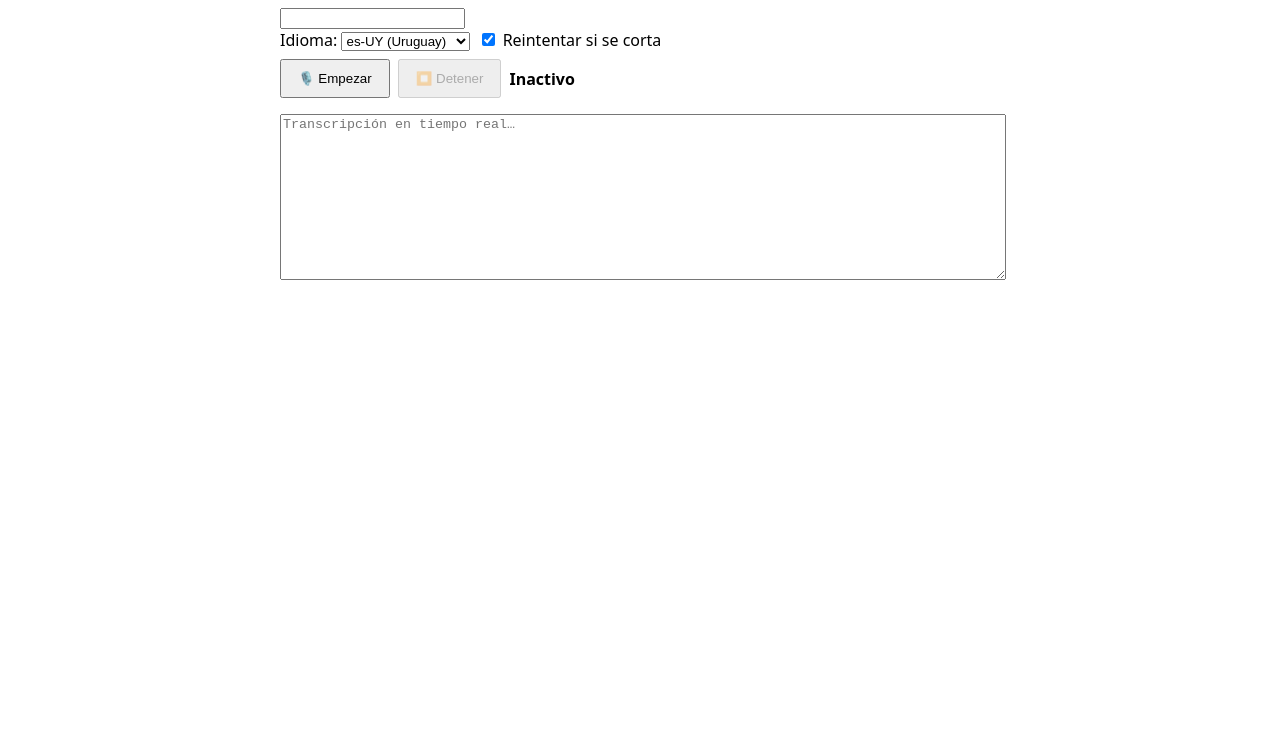
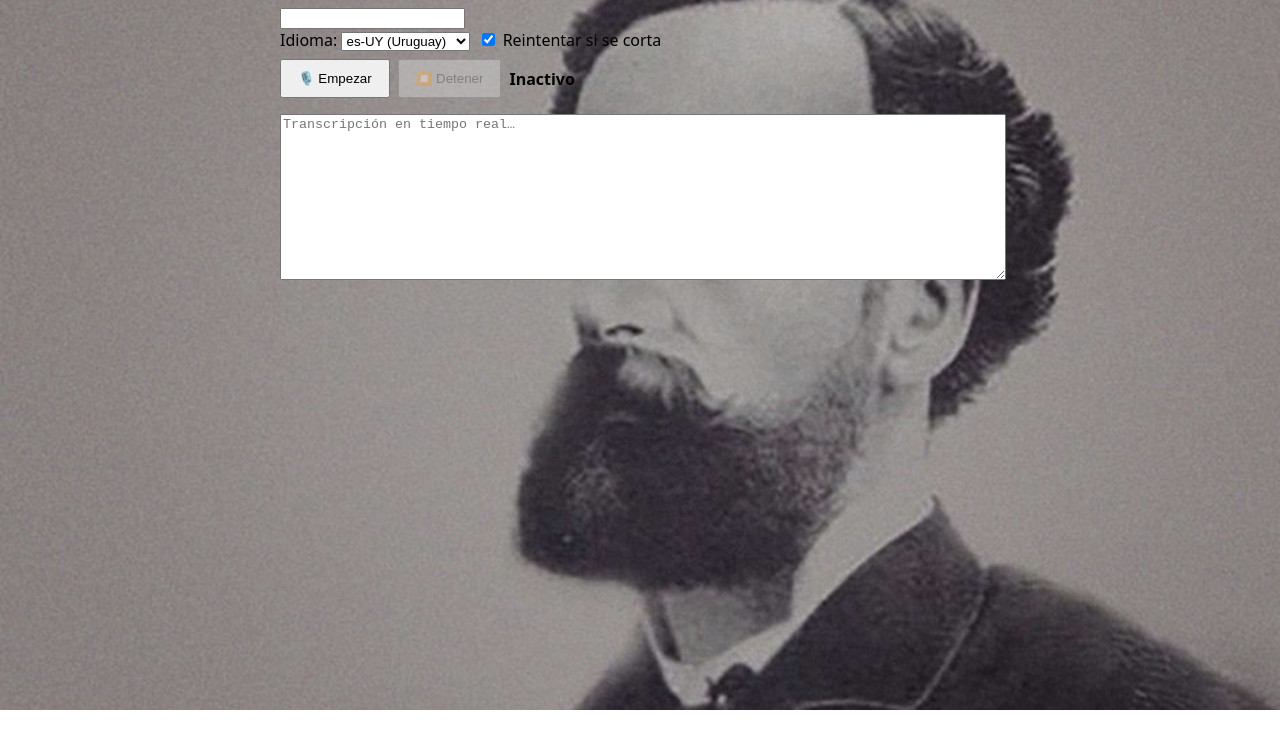
Before and after one commit to c3sar-0/varela-client, a plain HTML site: page index.html in a window 1280 px wide. Shown: the part 90-832 px from the top of the page. Before the commit the page ends 800 px from the top, so only its background shows below. Drawn offline with Linux system fonts and the light colour scheme.

Commit message:
vareliada

```diff
--- /dev/null
+++ b/index.css
@@ -0,0 +1,18 @@
+:root { --bg: url("media/Varela_1.jpg"); }
+
+html, body { height: 100%; }
+
+/* capa fija detrás de todo */
+body {
+  position: relative; /* crea contexto para el ::before */
+}
+body::before {
+  content: "";
+  position: fixed;
+  inset: 0;
+  background:
+    linear-gradient(rgba(0,0,0,.25), rgba(0,0,0,.25)),
+    var(--bg) center / cover no-repeat;
+  z-index: -1;
+  pointer-events: none;
+}
--- a/index.html
+++ b/index.html
@@ -3,6 +3,7 @@
 <head>
   <meta charset="utf-8" />
   <meta name="viewport" content="width=device-width,initial-scale=1" />
+  <link rel="stylesheet" href="index.css" />
   <title>STT + envío a servidor</title>
   <style>
     body { font: 16px system-ui, sans-serif; max-width: 720px; margin: 2rem auto; }
```
Also changed, not shown: media/Varela_1.jpg (added).
